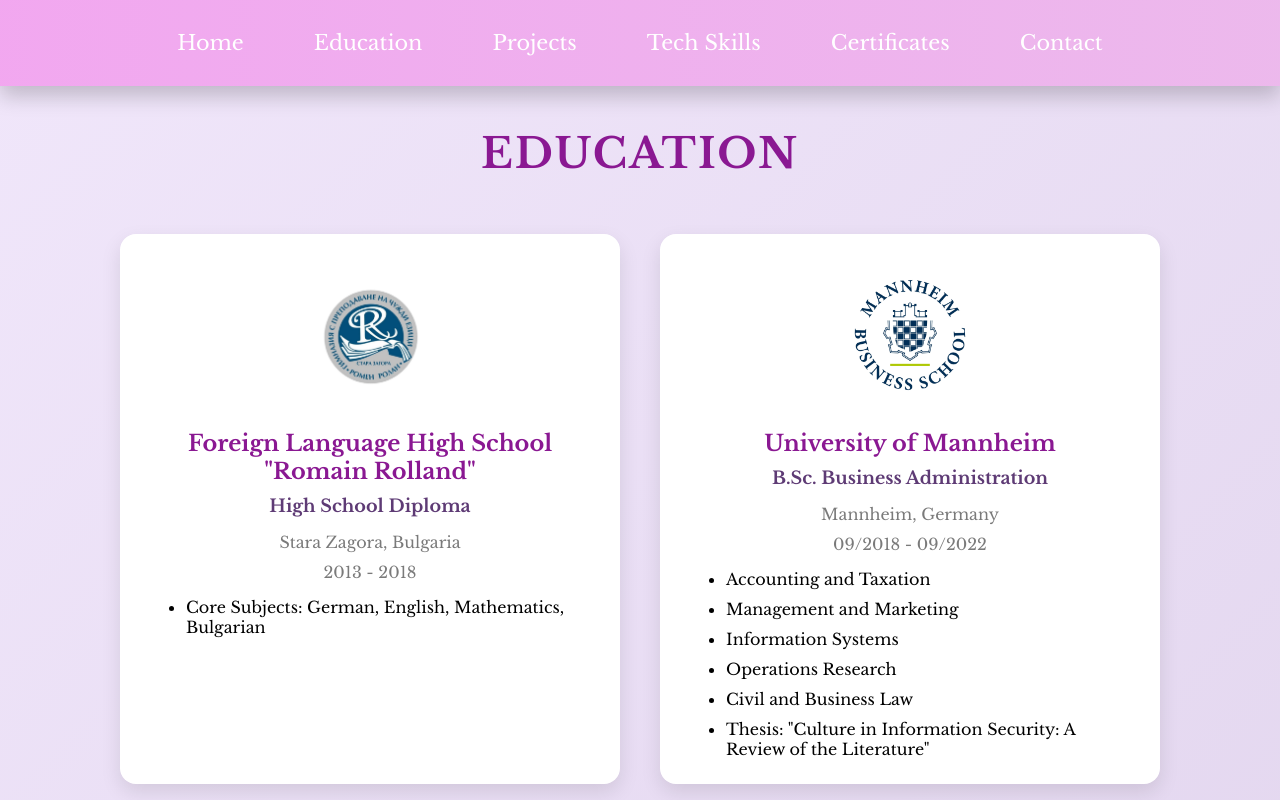
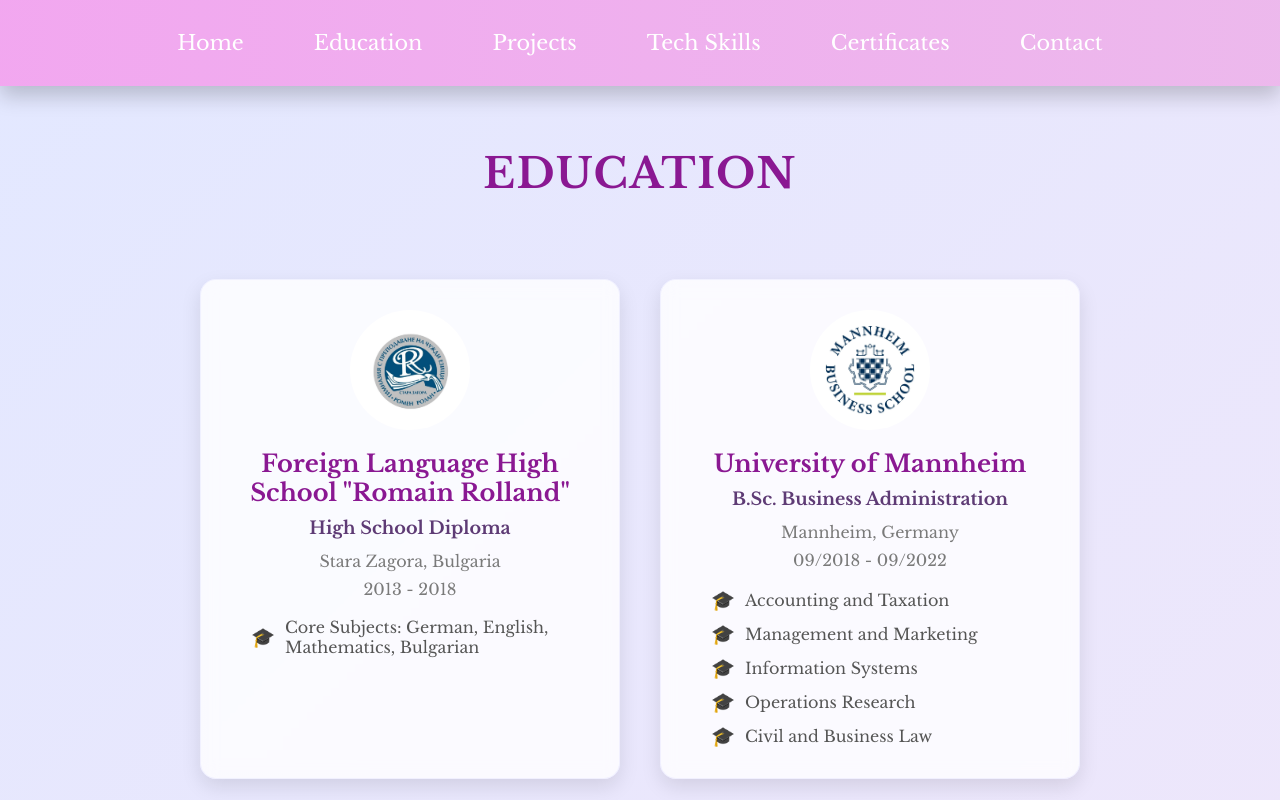
Before and after one commit to annasarabasheva/My-Personal-Portfolio, a React (Vite) app in the folder my-portfolio/: page /education in a window 1280 px wide. Shown: the top 800 px of the page. Built offline with nearby package versions, Linux system fonts and the light colour scheme.

Commit message:
Update Education.css

```diff
--- a/my-portfolio/src/components/education/Education.css
+++ b/my-portfolio/src/components/education/Education.css
@@ -1,21 +1,21 @@
 .education-section {
-    padding: 80px 20px;
-    background: linear-gradient(135deg, #f0e6fa, #e1d4ed);
+  padding: 100px 20px;
+  background: linear-gradient(135deg, #e3e8ff, #f0e6fa);
   text-align: center;
   display: flex;
   flex-direction: column;
   align-items: center;
-    gap: 50px;
+  gap: 60px;
   margin-top: 3em;
 }
 
 .education-section h2 {
   font-size: 2.6rem;
   text-transform: uppercase;
-    letter-spacing: 2px;
+  letter-spacing: 1.5px;
   color: #8a1892;
-    margin-bottom: 5px;
-    font-weight: bold;
+  font-weight: 700;
+  margin-bottom: 20px;
 }
 
 .education-grid {
@@ -28,108 +28,85 @@
 }
 
 .education-card {
-    background: rgba(255, 255, 255, 0.7);
-    backdrop-filter: blur(6px);
-    border: 1px solid rgba(255, 255, 255, 0.2);
+  background: rgba(255, 255, 255, 0.8);
+  backdrop-filter: blur(8px);
+  border: 1px solid rgba(200, 200, 255, 0.2);
   border-radius: 16px;
-    padding: 25px;
-    transition: transform 0.3s, box-shadow 0.3s;
+  padding: 30px;
+  transition: transform 0.4s ease, box-shadow 0.4s ease;
   display: flex;
   flex-direction: column;
   align-items: center;
-    width: 500px;
-    height: 550px;
-    box-shadow: 0 8px 20px rgba(0, 0, 0, 0.1);
-    background-color: #fff;
+  width: 420px;
+  max-height: 500px; /* Set max height for uniformity */
+  box-shadow: 0px 8px 20px rgba(0, 0, 0, 0.1);
   overflow: hidden;
 }
 
 .education-card:hover {
-    transform: scale(1.05);
-    box-shadow: 0 12px 30px rgba(0, 0, 0, 0.2);
+  transform: scale(1.03);
+  box-shadow: 0px 12px 30px rgba(0, 0, 0, 0.2);
 }
 
 .education-card img {
-    width: 150px;
-    height: 150px;
+  width: 120px;
+  height: 120px;
   object-fit: cover;
   border-radius: 50%;
   margin-bottom: 15px;
-    transition: transform 0.3s;
+  transition: transform 0.3s ease;
 }
 
 .education-card:hover img {
-    transform: rotate(15deg);
+  transform: scale(1.1);
 }
 
 .education-card h3 {
-    font-size: 1.4rem;
+  font-size: 1.5rem;
   color: #8a1892;
   margin-bottom: 10px;
-    font-weight: 600;
+  font-weight: 700;
 }
 
 .education-card .degree {
   font-size: 1.1rem;
-    font-weight: bold;
   color: #5e3b75;
-    margin-bottom: 15px;
-  }
-
-  .education-info {
-    display: flex;
-    flex-direction: column;
-    gap: 8px;
-    align-items: center;
-    margin-bottom: 20px;
+  font-weight: 600;
+  margin-bottom: 12px;
 }
 
 .location, .duration {
   font-size: 1rem;
   color: #7a7a7a;
+  margin-bottom: 8px;
 }
 
-  .location {
-    margin-bottom: 10px;
-  }
-  .duration {
-    margin-bottom: 15px;
-  }
-
-  .education-details {
-    display: flex;
-    flex-direction: column;
-    gap: 10px;
-    width: 100%;
-    font-size: 0.95rem;
-    color: #5a5a5a;
-  }
-
-  .detail-item {
-    display: flex;
-    align-items: center;
-    gap: 12px;
-    font-size: 1rem;
-  }
-
-  .detail-icon {
-    font-size: 1.3rem;
-    color: #8a1892;
-    transition: color 0.3s ease-in-out;
-  }
-
-  .detail-item:hover {
-    transform: translateX(10px);
-  }
-
-  .detail-item:hover .detail-icon {
-    color: #db63d3;
+.details {
+  padding-left: 20px;
+  text-align: left;
+  list-style: none;
+  margin-top: 10px;
+  max-height: 250px; /* Limit the height of the details section */
+  overflow-y: auto; /* Enable scroll if content overflows */
 }
 
 .details li {
-    list-style: disc;
-    text-align: left;
+  font-size: 1rem;
+  color: #555;
   margin-bottom: 10px;
-    margin-left: 2.5em;
+  display: flex;
+  align-items: center;
+  gap: 10px;
+  transition: transform 0.3s;
+}
 
+.details li:hover {
+  transform: translateX(5px);
+  color: #8a1892;
 }
+
+.details li::before {
+  content: "🎓";
+  font-size: 1.2rem;
+  color: #8a1892;
+}
```
Lines whose indentation alone changed are shown as unchanged.
